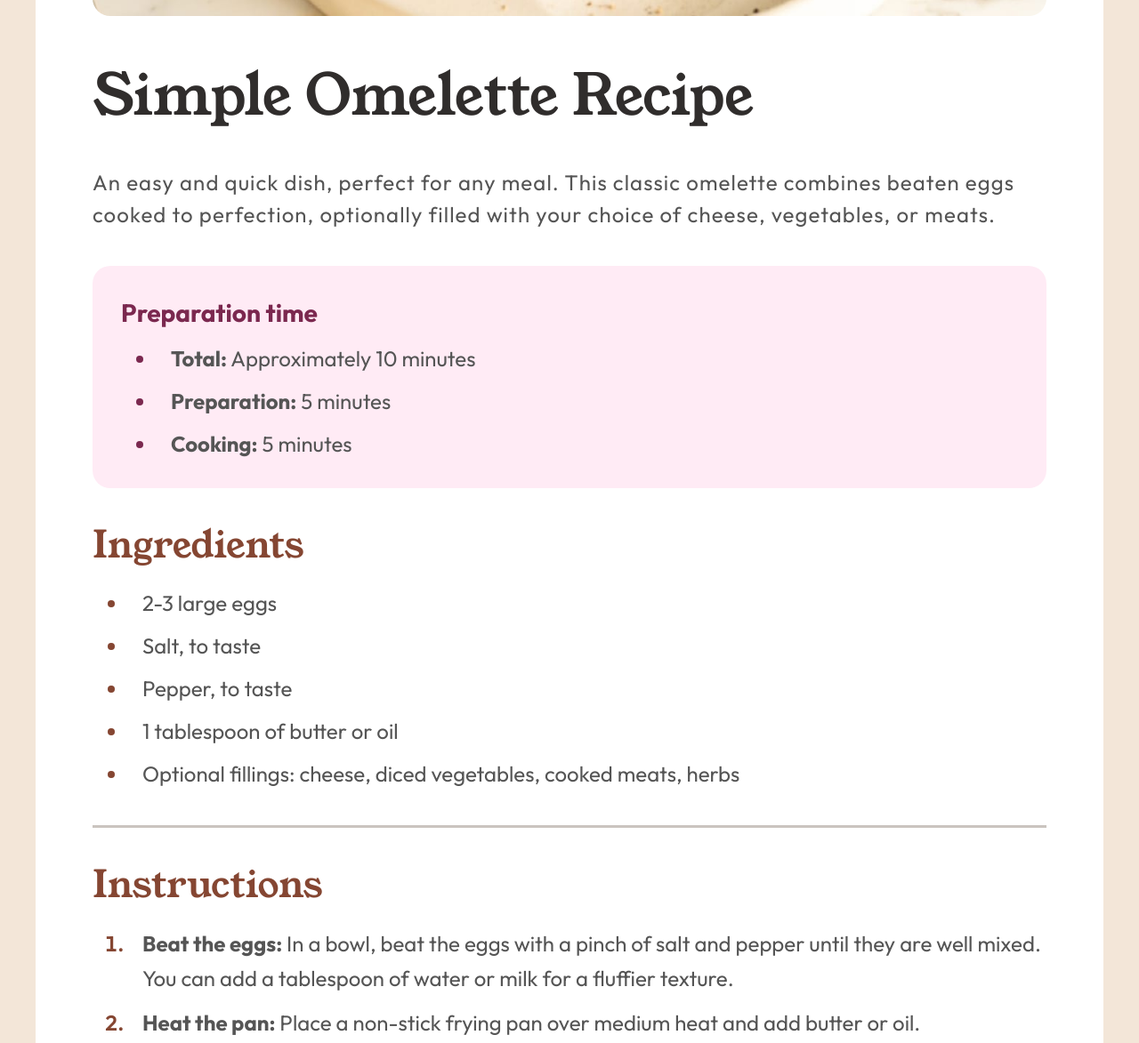
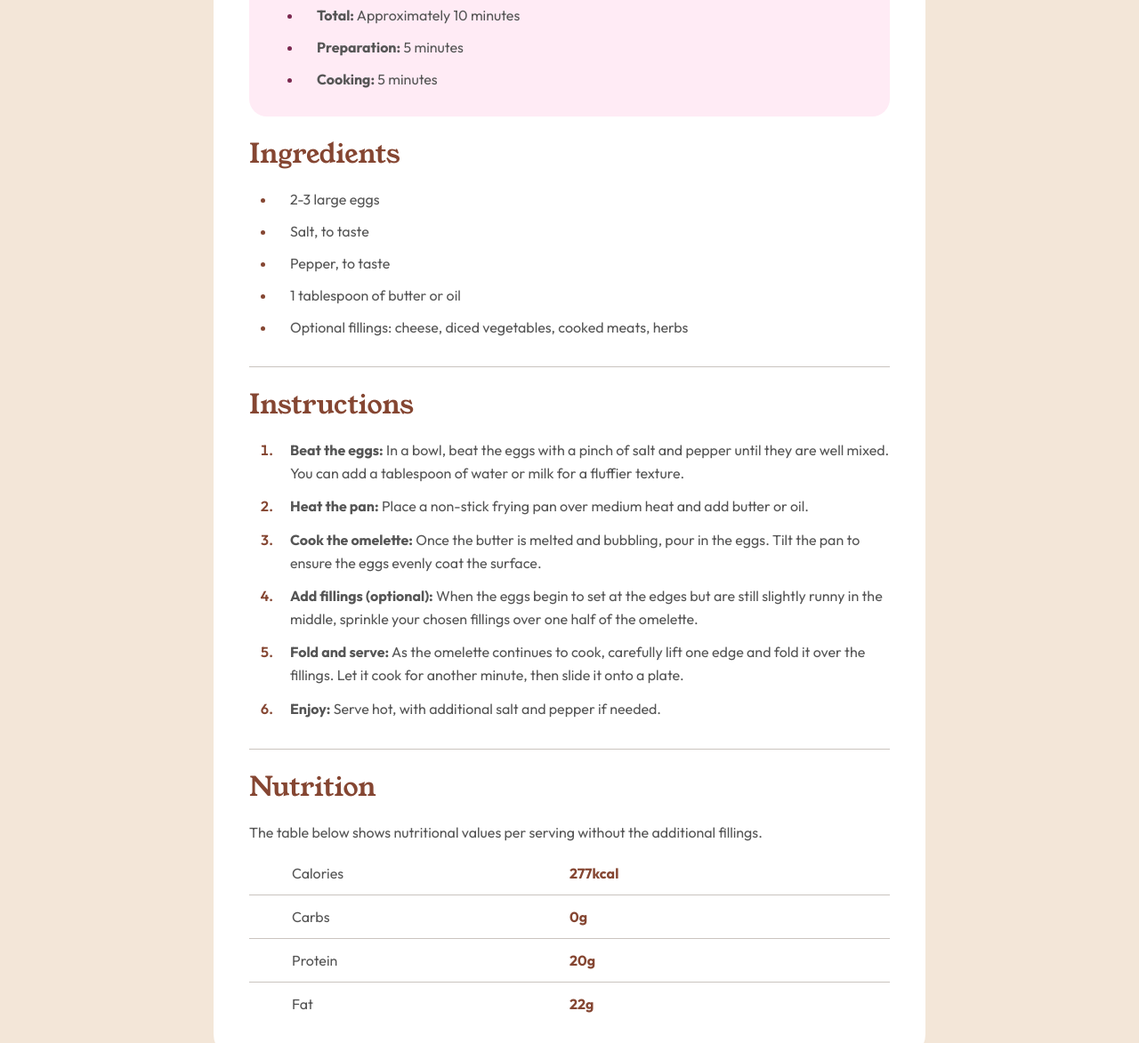
Before and after one commit to ziggorro/FM-Recipe-Page, a plain HTML site: page index.html in a window 1280 px wide. Shown: the part 676-1849 px from the top of the page at 89% size. Drawn offline with Linux system fonts and the light colour scheme.

Commit message:
fix of ALL the sizes

```diff
--- a/style.css
+++ b/style.css
@@ -19,10 +19,10 @@ body {
 }
 
 .recipe-page {
-  max-width: 120rem;
-  margin: 14rem auto;
-  padding: 6.4rem;
-  font-size: 2.4rem;
+  max-width: 80rem;
+  margin: 6.4rem auto;
+  padding: 4rem;
+  font-size: 1.6rem;
   background-color: hsl(0, 0%, 100%);
   border-radius: 30px;
 }
@@ -30,38 +30,39 @@ body {
 .omelette-photo {
   width: 100%;
   border-radius: 20px;
-  margin-bottom: 3.2rem;
+  margin-bottom: 2rem;
 }
 
 .heading-primary {
-  font-size: 6.4rem;
+  font-size: 4rem;
   font-family: "Young Serif";
   font-weight: 400;
   letter-spacing: -0.5px;
-  margin-bottom: 3.2rem;
+  margin-bottom: 1rem;
   color: hsl(24, 5%, 18%);
 }
 
 .recipe-description {
-  letter-spacing: 1.1px;
-  margin-bottom: 4rem;
+  letter-spacing: 0.7px;
+  margin-bottom: 3.2rem;
 }
 
 .prep-time {
-  padding: 3.2rem;
+  padding: 3rem;
   border-radius: 20px;
   background-color: hsl(330, 100%, 96%);
-  margin-bottom: 3.2rem;
+  margin-bottom: 2rem;
 }
 
 .prep-time h3 {
+  font-weight: 700;
+  font-size: 2rem;
   color: hsl(332, 51%, 32%);
-  font-weight: 700;
   margin-bottom: 1.2rem;
 }
 
 .list {
-  margin-left: 4rem;
+  margin-left: 3rem;
   display: flex;
   flex-direction: column;
   gap: 1.2rem;
@@ -84,13 +85,13 @@ body {
   font-weight: 400;
   color: hsl(14, 45%, 36%);
   margin-bottom: 1.6rem;
-  font-size: 4.2rem;
+  font-size: 3rem;
 }
 
 .ingredients {
-  border-bottom: 3px solid hsl(30, 9%, 77%);
-  margin-bottom: 3.2rem;
-  padding-bottom: 4rem;
+  border-bottom: 0.15rem solid hsl(30, 9%, 77%);
+  padding-bottom: 3.2rem;
+  margin-bottom: 2rem;
 }
 
 .ingredients-list li::marker {
@@ -98,9 +99,9 @@ body {
 }
 
 .instructions {
-  border-bottom: 3px solid hsl(30, 9%, 77%);
-  margin-bottom: 3.2rem;
-  padding-bottom: 4rem;
+  border-bottom: 0.15rem solid hsl(30, 9%, 77%);
+  padding-bottom: 3.2rem;
+  margin-bottom: 2rem;
 }
 
 .instructions-list li {
@@ -113,7 +114,7 @@ body {
 }
 
 .nutrition-description {
-  margin-bottom: 4rem;
+  margin-bottom: 1rem;
 }
 
 .nutrition table {
@@ -126,12 +127,12 @@ body {
 }
 
 .nutrition table tr:not(:last-child) {
-  border-bottom: 3px solid hsl(30, 9%, 77%);
+  border-bottom: 0.15rem solid hsl(30, 9%, 77%);
 }
 
 .nutrition table th,
 .nutrition table td {
-  padding: 1.6rem 0;
+  padding: 1.2rem 0;
 }
 
 .nutrition table th {
@@ -146,11 +147,11 @@ body {
 }
 
 footer {
-  padding-bottom: 14rem;
+  padding-bottom: 6.4rem;
 }
 
 .attribution {
-  font-size: 2.4rem;
+  font-size: 1.6rem;
   text-align: center;
 }
 
```
